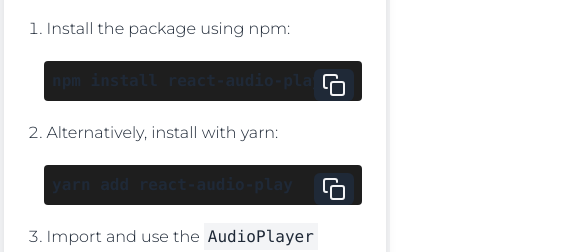
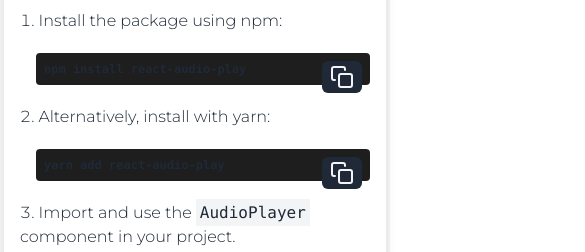
Before and after one commit to riyaddecoder/react-audio-play, a React (Vite) app: page / in a window 390 px wide. Shown: the part 359-611 px from the top of the page, 585 px wide, since content can reach past the window. Built offline with nearby package versions, Linux system fonts and the light colour scheme; a small style sheet from the web is missing.

Commit message:
feat: responsive issue fixed

```diff
--- a/src/components/CommandLineCode.tsx
+++ b/src/components/CommandLineCode.tsx
@@ -21,7 +21,7 @@ const CommandLineCode: React.FC<PropsI> = ({ code, className = '', language = 'c
     setTimeout(() => setCopied(false), 1500);
   };
   return (
-    <div className={`mt-5 mb-5 ml-4 ${className}`}>
+    <div className={`mt-5 mb-5 ml-4 max-lg:text-xs ${className}`}>
       <div className="md:w-1/2 relative ">
         <div className="code-background rounded p-2">
           <pre className={`language-${language} `}>
--- a/src/components/ExampleBlock.tsx
+++ b/src/components/ExampleBlock.tsx
@@ -24,7 +24,7 @@ const ExampleBlock: React.FC<PropsI> = ({ title, code, className = '', language
     setTimeout(() => setCopied(false), 1500);
   };
   return (
-    <div className={`mt-5 mb-5 sm:ml-4 ${className}`}>
+    <div className={`mt-5 mb-5 max-lg:text-xs sm:ml-4 ${className}`}>
       <h3 className=" text-xl font-bold mb-5">{title}</h3>
       <div className=" flex flex-wrap items-stretch">
         {/* Audio Player Preview */}
--- a/src/components/MultipleExampleBlock.tsx
+++ b/src/components/MultipleExampleBlock.tsx
@@ -25,7 +25,7 @@ const MultipleExampleBlock: React.FC<PropsI> = ({ title, jsCode, cssCode, classN
     setTimeout(() => setCopied(false), 1500);
   };
   return (
-    <div className={`mt-5 mb-5 ml-4 ${className}`}>
+    <div className={`mt-5 mb-5 sm:ml-4 ml-1 max-lg:text-xs ${className}`}>
       <h3 className=" text-xl font-bold mb-5">{title}</h3>
       <div className=" flex flex-wrap items-stretch">
         {/* Audio Player Preview */}
--- a/src/components/RootPage.tsx
+++ b/src/components/RootPage.tsx
@@ -55,7 +55,7 @@ const RootPage = () => {
       <Navbar />
 
       <main className="p-1 sm:p-8">
-        <div className="bg-white p-6 rounded-md shadow-lg mb-4">
+        <div className="bg-white sm:p-6 p-4 rounded-md shadow-lg mb-4">
           <TitleBlock />
 
           <hr className="my-6 border-gray-300" />
--- a/src/components/TabComponent.tsx
+++ b/src/components/TabComponent.tsx
@@ -26,7 +26,7 @@ const TabComponent: React.FC<PropsI> = ({ className = '', tabs, contents }) => {
           ))}
         </ul>
       </div>
-      <div className="p-4">
+      <div className="sm:p-4 py-2">
         {contents.map((eachContent, contentIndex) => (
           <div key={contentIndex} id={tabs[contentIndex]} className={`tab-content ${activeTab === tabs[contentIndex] ? '' : 'hidden'}`}>
             {eachContent}
```
Also changed, not shown: 11 other files (tests, documents, lock files or other folders).
